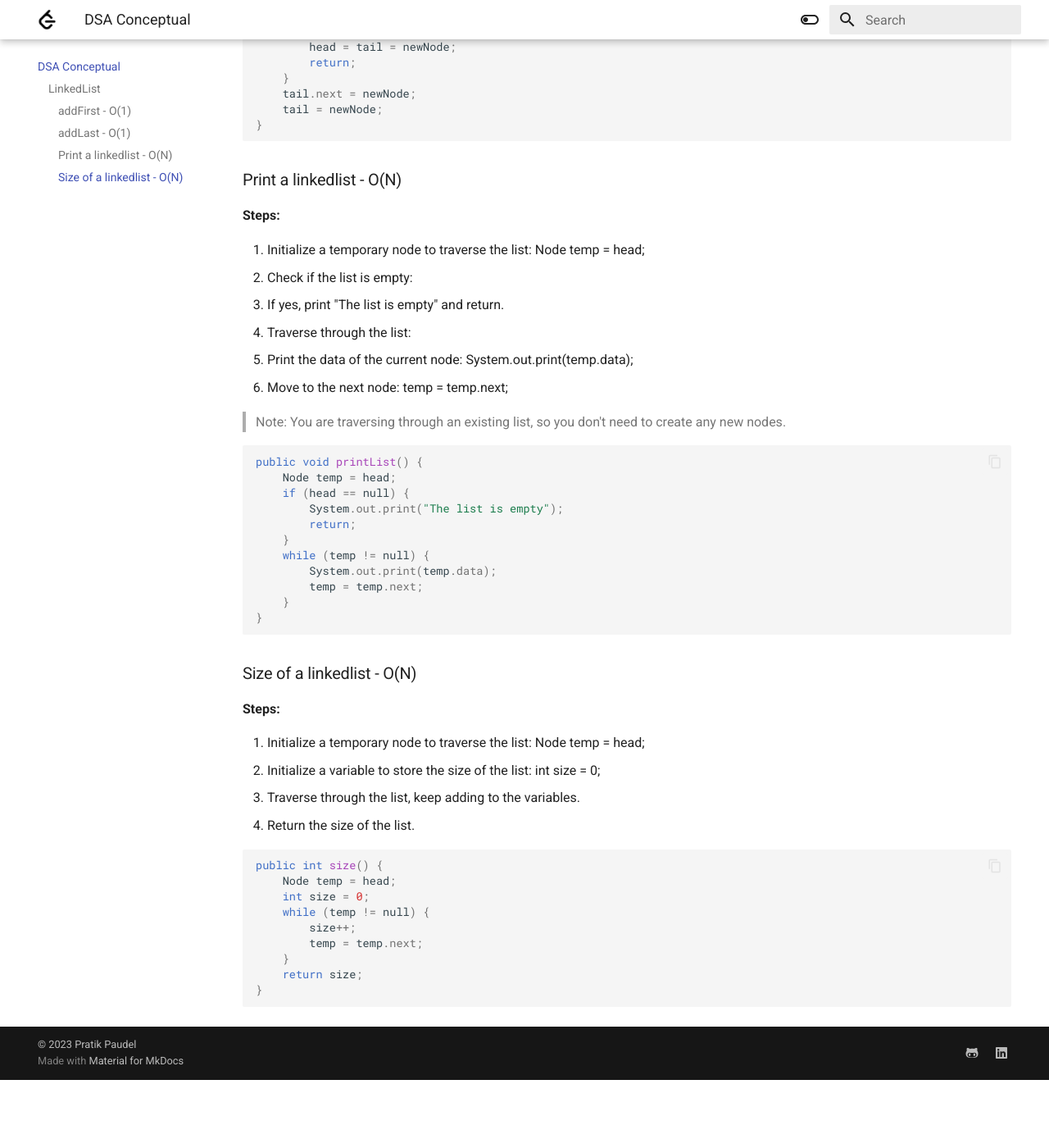
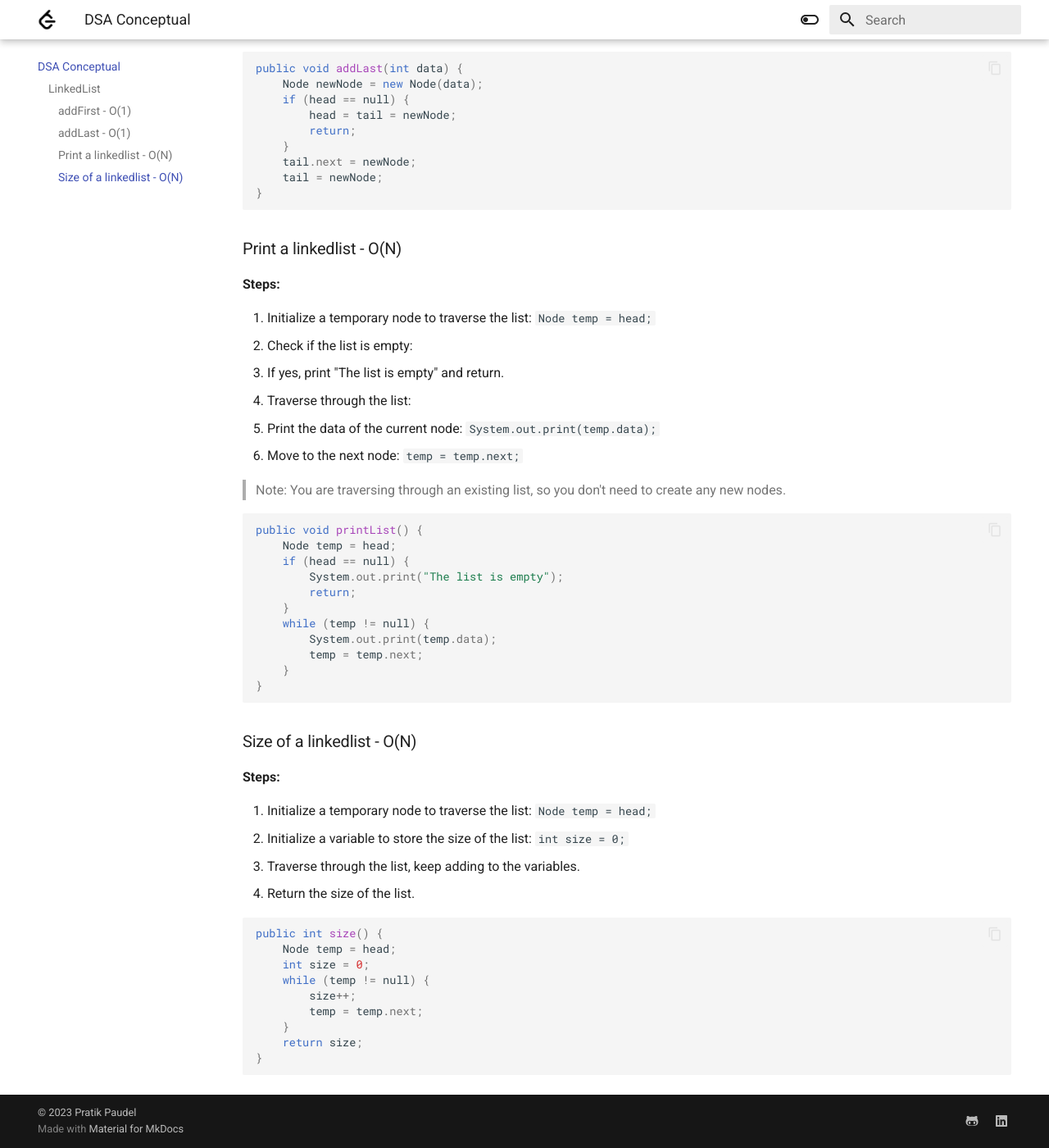
Before and after one commit to PratikPaudel/leetcode-progress-documentation, an MkDocs documentation site: the page built from docs/index4.md, in a window 1280 px wide and 1400 px high, scrolled down 1328 px. Shown: the whole window at 82% size. Built offline with MkDocs 1.6.1 and Material for MkDocs 9.7.7, drawn with Linux system fonts in a browser that asks for light colours; before the commit the page ends 2645 px from its top, so only the background shows below that; some of the changed text lies outside the part shown.

Commit message:
updated linked list questions

```diff
--- a/docs/index4.md
+++ b/docs/index4.md
@@ -33,6 +33,7 @@ We get information from a node and then go to the next node information it has u
 ### addFirst - O(1)
 
 **Steps:**
+
 1. Create a new node: `Node newNode = new Node(data);`
 2. Point the next of the new node to the head: `newNode.next = head;`
 3. Point the head to the new node: `head = newNode;`
@@ -73,12 +74,12 @@ public void addLast(int data) {
 
 **Steps:**
 
-1. Initialize a temporary node to traverse the list: Node temp = head;
+1. Initialize a temporary node to traverse the list: `Node temp = head;`
 2. Check if the list is empty:
 3. If yes, print "The list is empty" and return.
 4. Traverse through the list:
-5. Print the data of the current node: System.out.print(temp.data);
-6. Move to the next node: temp = temp.next;
+5. Print the data of the current node: `System.out.print(temp.data);`
+6. Move to the next node: `temp = temp.next;`
 
 > Note: You are traversing through an existing list, so you don't need to create any new nodes.
 
@@ -101,8 +102,8 @@ public void printList() {
 
 **Steps:**
 
-1. Initialize a temporary node to traverse the list: Node temp = head;
-2. Initialize a variable to store the size of the list: int size = 0;
+1. Initialize a temporary node to traverse the list: `Node temp = head;`
+2. Initialize a variable to store the size of the list: `int size = 0;`
 3. Traverse through the list, keep adding to the variables.
 4. Return the size of the list.
 
```
